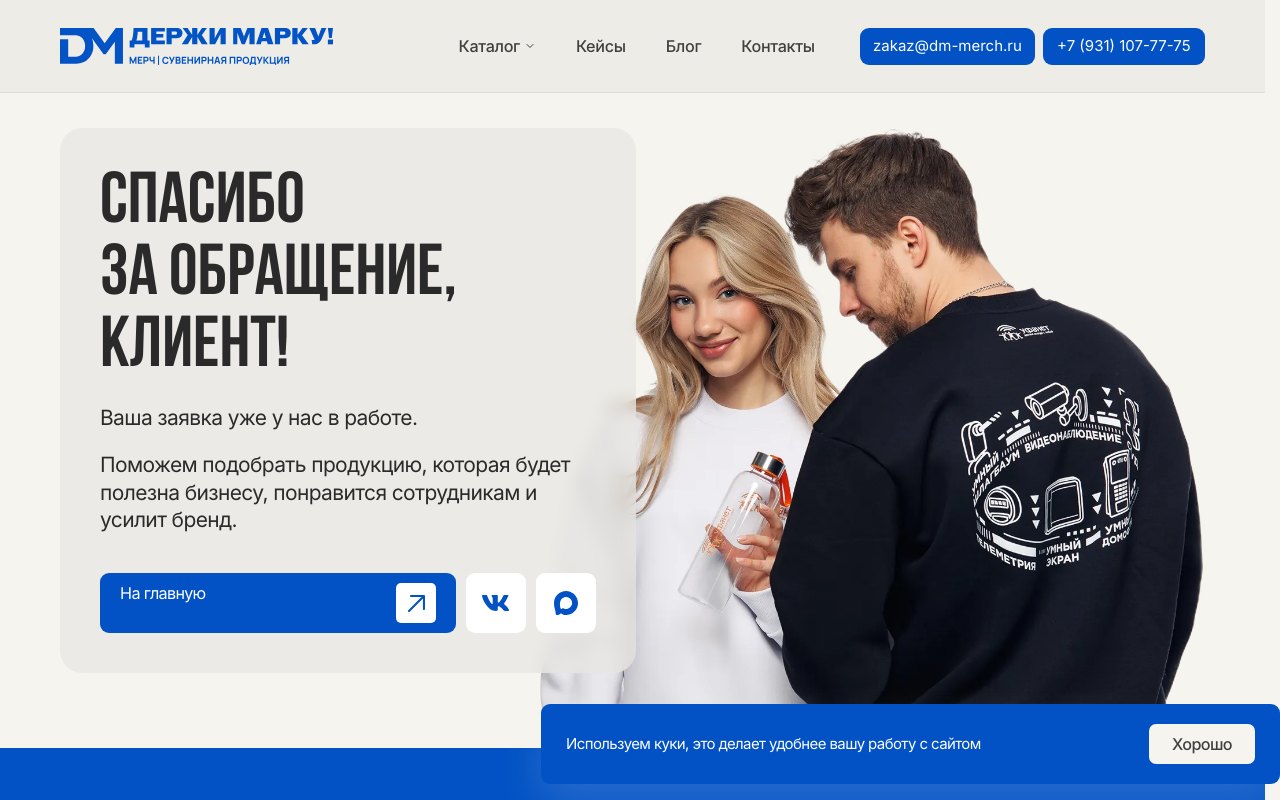
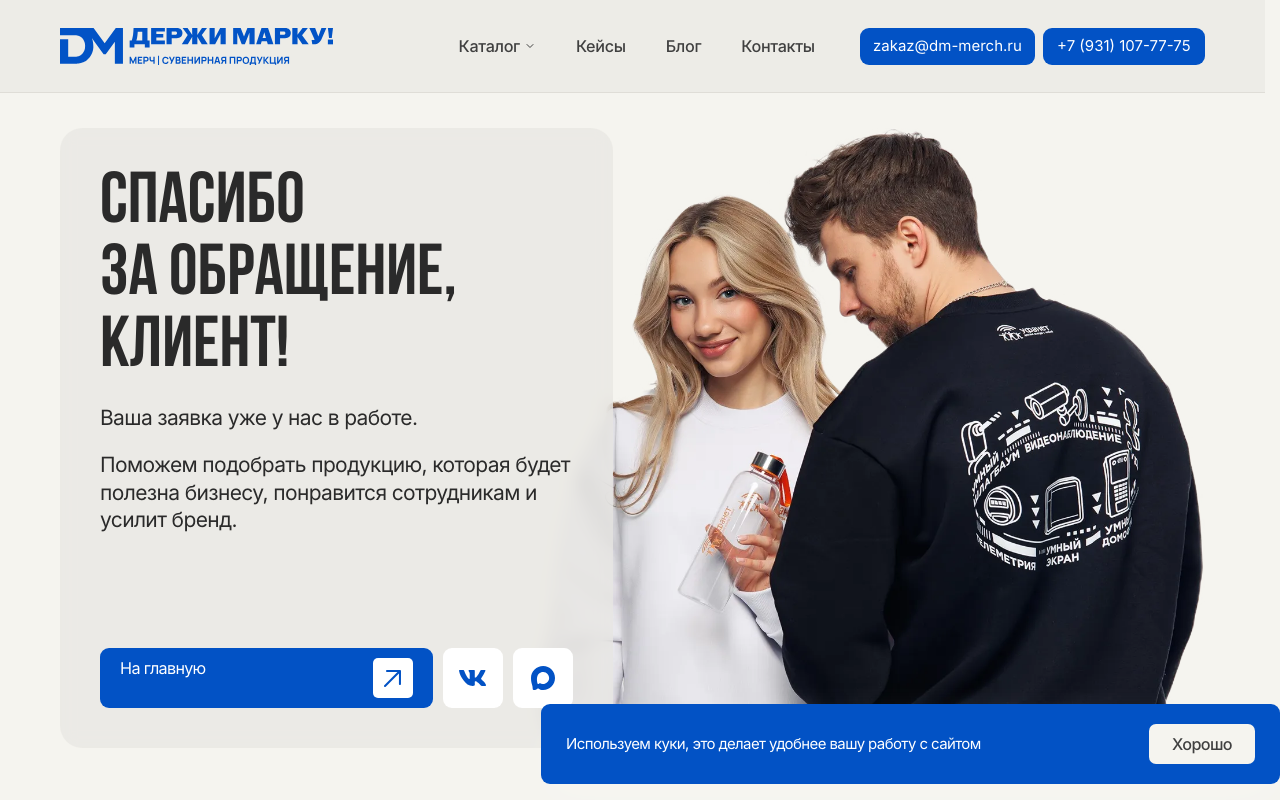
Before and after one commit to true-lnz/dm-merch-ru, a Next.js app: page /request-success in a window 1280 px wide. Shown: the top 800 px of the page. Built offline with nearby package versions, Linux system fonts and the light colour scheme.

Commit message:
Мелкие правки

```diff
--- a/src/app/(frontend)/request-success/page.tsx
+++ b/src/app/(frontend)/request-success/page.tsx
@@ -40,16 +40,9 @@ export default async function RequestSuccessPage({ searchParams }: RequestSucces
   const heading = HEADING_TEMPLATE.replace("ТУТ_ИМЯ", resolveName(resolvedSearchParams?.name));
 
   return (
-    <section className="relative mt-[35px]">
-      <div
-        className="
-          grid grid-cols-1
-          xl:grid-cols-[minmax(0,580px)_minmax(0,1fr)]
-          2xl:grid-cols-[minmax(0,800px)_minmax(0,1fr)]
-        "
-        style={{ minHeight: HERO_HEIGHT }}
-      >
-        <div className="relative z-10 max-w-none xl:max-w-[45vw] mb-[75px]">
+    <section className="relative mt-[35px] mb-[70px] md:mb-[90px]">
+      <div className="grid grid-cols-1 items-stretch gap-8 xl:grid-cols-2 xl:gap-10" style={{ minHeight: HERO_HEIGHT }}>
+        <div className="relative z-10 min-w-0 xl:mb-0 h-full">
           <div className="flex h-full flex-col gap-8 rounded-[18px] md:rounded-[22.5px] xl:bg-[rgba(232,231,226,0.72)] xl:px-10 xl:py-10 xl:backdrop-blur-[8px] 2xl:gap-10 2xl:px-12 2xl:py-12">
             <div className="flex flex-col gap-4 xl:gap-5">
               <PageHeading title={heading} />
@@ -121,10 +114,13 @@ export default async function RequestSuccessPage({ searchParams }: RequestSucces
           </div>
         </div>
 
-        <div className="relative hidden min-w-0 xl:block">
-          <div className="relative h-full w-full 2xl:h-[85vh]">
-            <img loading="eager" src={HERO_IMAGE.src} alt={HERO_IMAGE.alt} className="absolute right-0 bottom-0 h-full w-auto max-w-none" />
-          </div>
+        <div className="relative hidden xl:block h-full overflow-visible 2xl:overflow-hidden">
+          <img
+            loading="eager"
+            src={HERO_IMAGE.src}
+            alt={HERO_IMAGE.alt}
+            className="absolute right-0 2xl:right-auto top-0 h-full 2xl:h-auto w-auto 2xl:w-full max-w-none"
+          />
         </div>
       </div>
     </section>
--- a/src/widgets/home-results/home-results.tsx
+++ b/src/widgets/home-results/home-results.tsx
@@ -112,7 +112,7 @@ function ResultActions({ onPrevClick, onNextClick, dialogContext }: ResultAction
       <RequestDialog source="home-results" context={dialogContext}>
         <button
           type="button"
-          className="order-2 inline-flex h-[54px] w-full items-center justify-center rounded-[12px] bg-[var(--accent)] px-6 text-lg font-medium tracking-[-0.04em] text-white transition hover:bg-[var(--accent-hover)] md:h-[47px] xl:order-1 xl:w-[239px]"
+          className="cursor-pointer order-2 inline-flex h-[54px] w-full items-center justify-center rounded-[12px] bg-[var(--accent)] px-6 text-lg font-medium tracking-[-0.04em] text-white transition hover:bg-[var(--accent-hover)] md:h-[47px] xl:order-1 xl:w-[239px]"
         >
           Оставить заявку
         </button>
@@ -151,7 +151,7 @@ function ResultSlideLayout({ slide, activeIndex, onPrevClick, onNextClick }: Res
                 index === activeIndex ? "opacity-100" : "pointer-events-none opacity-0",
               )}
             >
-              <Image src={item.image.src} alt={item.image.alt} fill sizes="60w" className="object-cover image-hover-scale" />
+              <Image src={item.image.src} alt={item.image.alt} fill sizes="60w" className="object-cover object-top image-hover-scale" />
             </div>
           ))}
         </div>
```
